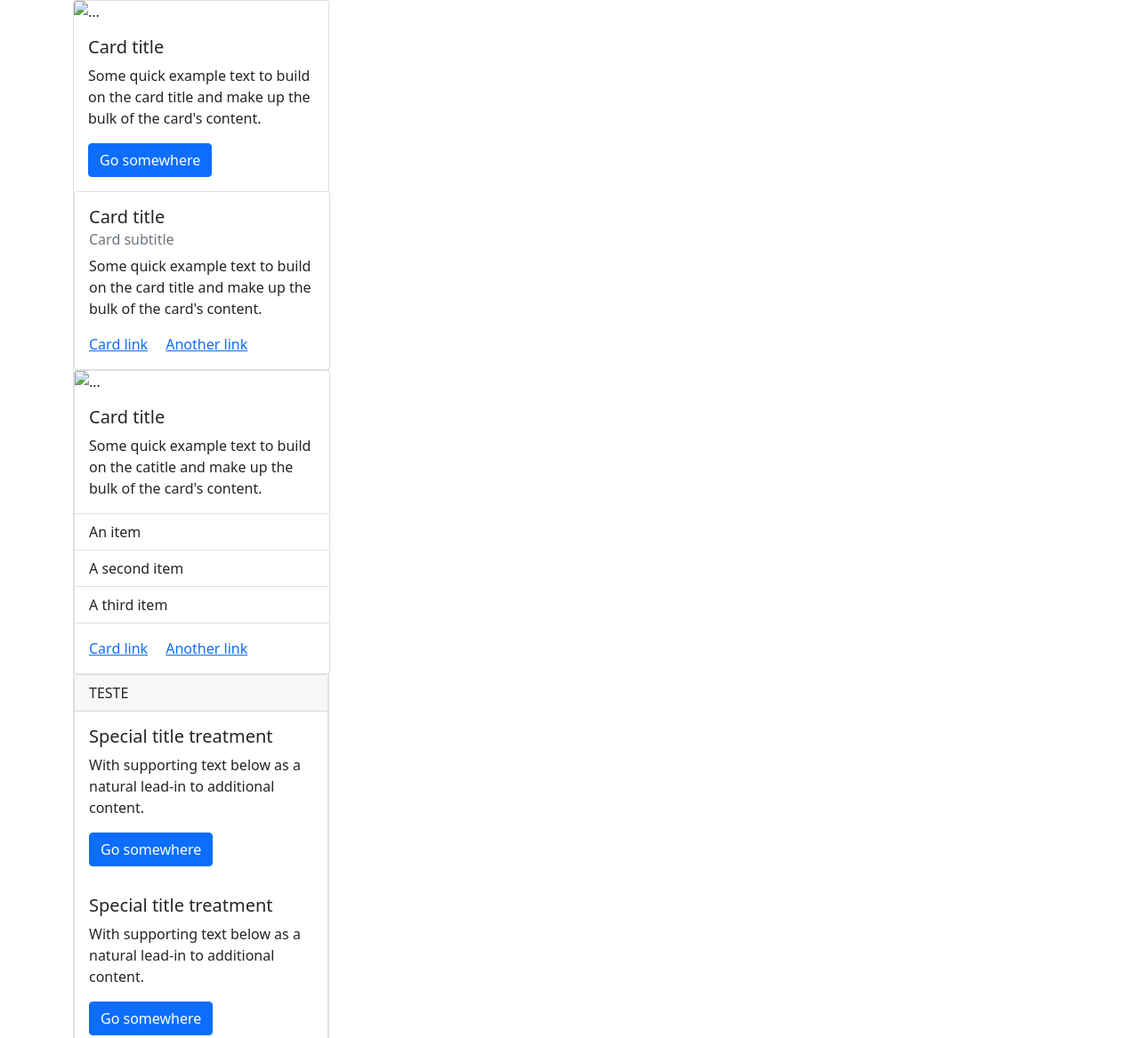
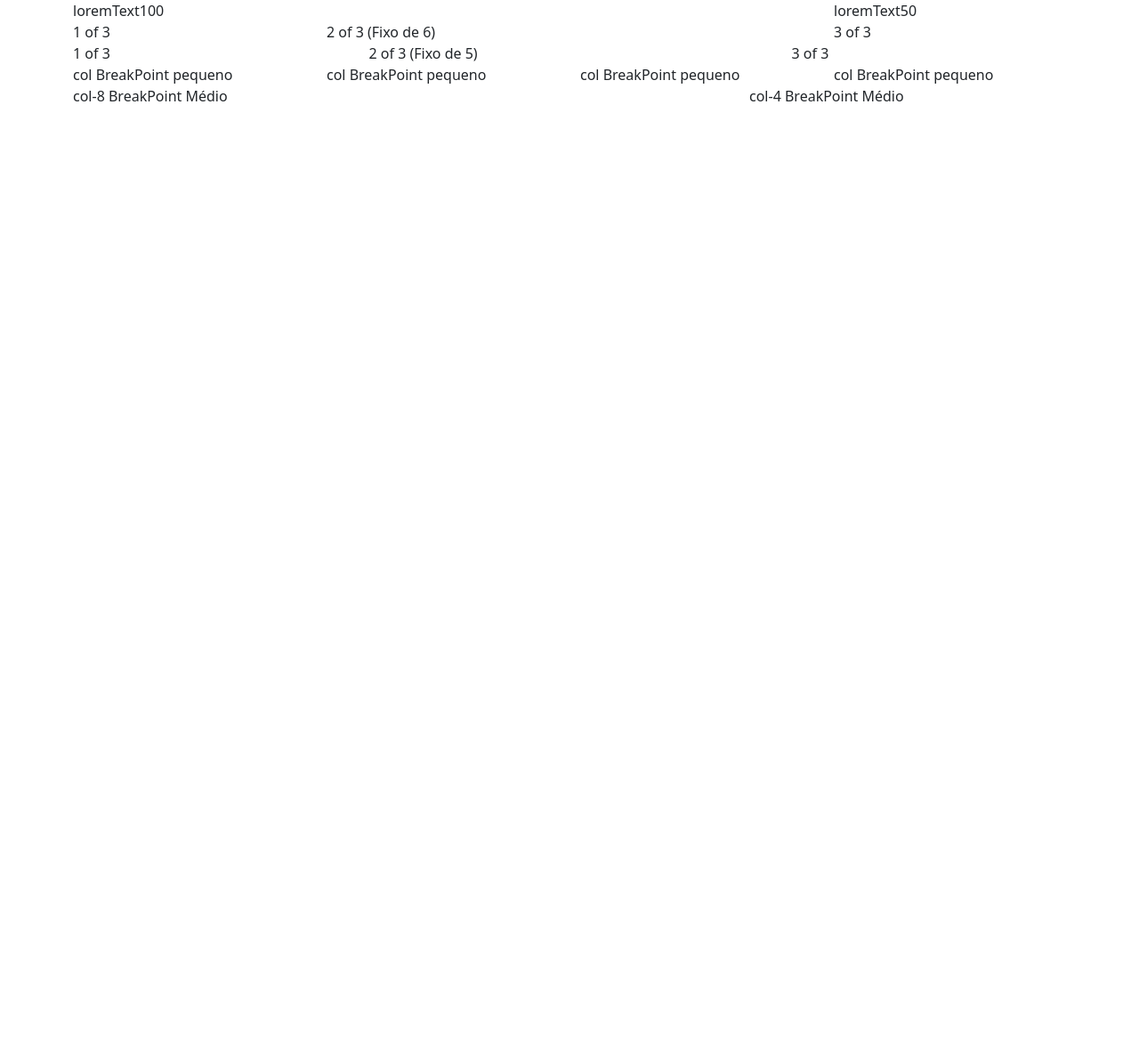
Before and after one commit to Valbertth08/Estudos-Bootstrap, a plain HTML site: page index.html in a window 1280 px wide. Shown: the top 1167 px of the page at 89% size. After the commit the page ends 800 px from the top, so only its background shows below. Drawn offline with nearby package versions, Linux system fonts and the light colour scheme.

Commit message:
grid teoria

```diff
--- a/index.html
+++ b/index.html
@@ -7,70 +7,50 @@
     <title>CARDS</title>
 </head>
 <body>
-    <!--CARD COM IMAGEM-->
+    <!--GRID COM DUAS COLUNAS, CUMA MAIOR E OUTRA MENOR-->
     <div class="container">
-        <div class="card" style="width: 18rem;">
-            <img src="..." class="card-img-top" alt="...">
-            <div class="card-body">
-                <h5 class="card-title">Card title</h5>
-                <p class="card-text">Some quick example text to build on the card title and make up the bulk of the card's content.</p>
-                <a href="#" class="btn btn-primary">Go somewhere</a>
+        <div class="row">
+            <div class="col-9">loremText100</div>
+            <div class="col">loremText50</div>
+        </div>
+ <!--GRID COM DUAS LINHAS, E DIFERENTES TAMANHOS DE COLUNA -->
+        <div class="row">
+            <div class="col coll">
+                1 of 3
             </div>
+            <div class="col-6 coll">
+                2 of 3 (Fixo de 6)
+            </div>
+            <div class="col coll">
+                3 of 3
+            </div>
+        </div>
 
- <!--CARD COM LINKS-->
-            <div class="card" style="width: 18rem;">
-                <div class="card-body">
-                    <h5 class="card-title">Card title</h5>
-                    <h6 class="card-subtitle mb-2 text-muted">Card subtitle</h6>
-                    <p class="card-text">Some quick example text to build on the card title and make up the bulk of the card's content.</p>
-                    <a href="#" class="card-link">Card link</a>
-                    <a href="#" class="card-link">Another link</a>
-                </div>
+        <div class="row">
+            <div class="col coll">
+                1 of 3
             </div>
-<!--CARD COM LISTA E LINKS + IMAGENS-->
-            <div class="card" style="width: 18rem;">
-                <img src="..." class="card-img-top" alt="...">
-                <div class="card-body">
-                    <h5 class="card-title">Card title</h5>
-                    <p class="card-text">Some quick example text to build on the catitle and make up the bulk of the card's content.</p>
-                </div>
-                <ul class="list-group list-group-flush">
-                    <li class="list-group-item">An item</li>
-                    <li class="list-group-item">A second item</li>
-                    <li class="list-group-item">A third item</li>
-                </ul>
-                <div class="card-body">
-                    <a href="#" class="card-link">Card link</a>
-                    <a href="#" class="card-link">Another link</a>
-                </div>
+            <div class="col-5 coll">
+                2 of 3 (Fixo de 5)
             </div>
+            <div class="col coll">
+                3 of 3
+            </div>
+        </div>
 
+         <!--QUE É RESPONSIVO A DIFERENTES TIPOS DE TELAS -->
 
-<!--CARD COM TOPICO COMO MATERIA, E VARIOS CARDS-->
-<div class="card">
-    <div class="card-header">
-        TESTE
-    </div>
-    <div class="card-body">
-        <h5 class="card-title">Special title treatment</h5>
-        <p class="card-text">With supporting text below as a natural lead-in to additional content.</p>
-        <a href="#" class="btn btn-primary">Go somewhere</a>
-    </div>
-    <div class="card-body">
-        <h5 class="card-title">Special title treatment</h5>
-        <p class="card-text">With supporting text below as a natural lead-in to additional content.</p>
-        <a href="#" class="btn btn-primary">Go somewhere</a>
-    </div>
+         <div class="row">
+            <div class="col-sm coll">col BreakPoint pequeno</div>
+            <div class="col-sm coll">col BreakPoint pequeno</div>
+            <div class="col-sm coll">col BreakPoint pequeno</div>
+            <div class="col-sm coll">col BreakPoint pequeno</div>
+        </div>
+        <div class="row">
+            <div class="col-md-8 coll">col-8 BreakPoint Médio</div>
+            <div class="col-md-4 coll">col-4 BreakPoint Médio</div>
+        </div>
 
-<!--CARD COM IMAGEM E UM TEMPO DE ATUALIZAÇÃO-->
-    <div class="card mb-3">
-        <img src="..." class="card-img-top" alt="...">
-        <div class="card-body">
-            <h5 class="card-title">Card title</h5>
-            <p class="card-text">This is a wider card with supporting text below as a natural lead-in to additional content. This content is a little bit longer.</p>
-            <p class="card-text"><small class="text-muted">Last updated 3 mins ago</small></p>
-        </div>
-    </div>
 </div>
 
 
```
